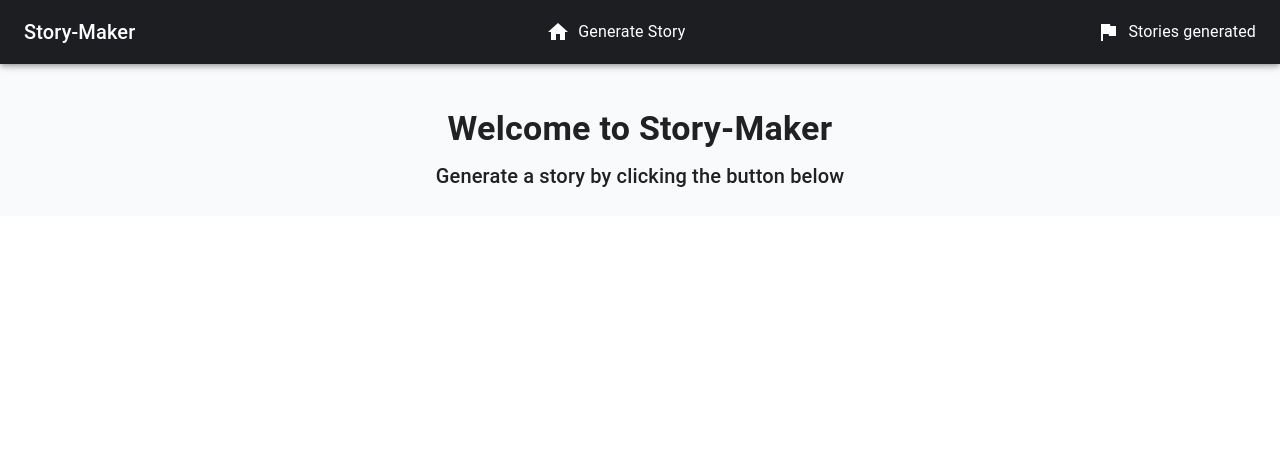
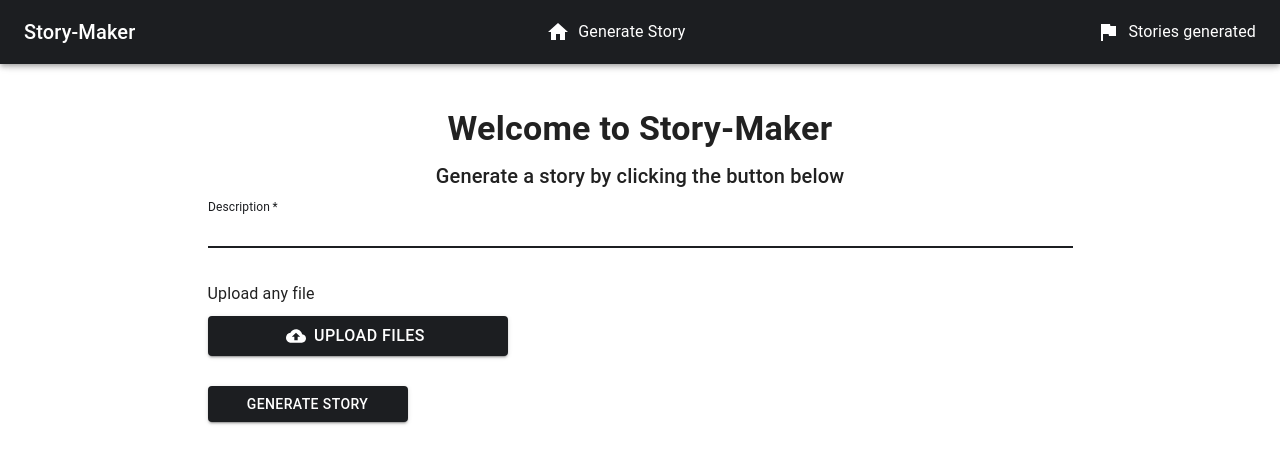
Before and after one commit to MontoyaAndres/Story-Maker, a Next.js app in the folder frontend-main/: page / in a window 1280 px wide. Shown: the top 464 px of the page. Built offline with nearby package versions, Linux system fonts and the light colour scheme; what @mui/material-nextjs would draw is missing.

Commit message:
Feat: update frontend main

```diff
--- a/frontend-main/pages/_app.js
+++ b/frontend-main/pages/_app.js
@@ -26,7 +26,6 @@ export default function MyApp(props) {
         <Box
           sx={{
             display: "flex",
-            backgroundColor: "rgb(249 250 251)",
           }}
         >
           <AppBar
--- a/frontend-main/pages/index.js
+++ b/frontend-main/pages/index.js
@@ -1,9 +1,123 @@
-import { Typography } from "@mui/material";
+import { useState } from "react";
 
-import { Wrapper } from "../styles";
+import { TextField, Typography, Button, Snackbar, Alert } from "@mui/material";
+import CircularProgress from "@mui/material/CircularProgress";
+import Dialog from "@mui/material/Dialog";
+import DialogActions from "@mui/material/DialogActions";
+import DialogContent from "@mui/material/DialogContent";
+import DialogContentText from "@mui/material/DialogContentText";
+import DialogTitle from "@mui/material/DialogTitle";
+import CloudUploadIcon from "@mui/icons-material/CloudUpload";
+
+import { VisuallyHiddenInput, Wrapper } from "../styles";
 
 const Home = () => {
+  const [values, setValues] = useState({
+    description: "",
+    email: "",
+  });
+  const [files, setFiles] = useState(null);
+  const [status, setStatus] = useState("idle");
+  const [story, setStory] = useState(null);
+  const [open, setOpenDialog] = useState(false);
+  const [emailSent, setEmailSent] = useState(false);
+
+  const handleUpload = (e) => {
+    const files = e.target.files;
+    setFiles(Array.from(files));
+  };
+
+  const handleValues = (e) => {
+    const { name, value } = e.target;
+    setValues({ ...values, [name]: value });
+  };
+
+  const handleOpenDialog = (value) => {
+    setOpenDialog(value);
+
+    if (!value) {
+      setValues({ ...values, email: "" });
+    }
+  };
+
+  const handleGenerate = async () => {
+    try {
+      setStatus("pending");
+
+      console.log(values, files);
+
+      // Call the API to generate the story
+      // Then set the story to the state
+      setStory("This is a story");
+
+      setStatus("resolved");
+    } catch (error) {
+      console.error(error);
+      setStatus("rejected");
+    }
+  };
+
+  const handleSave = async () => {
+    try {
+      // Call the API to save the story
+      // Then show a success message
+      setEmailSent(true);
+      handleOpenDialog(false);
+    } catch (error) {
+      console.error(error);
+      setEmailSent(false);
+    }
+  };
+
   return (
+    <>
+      <Snackbar
+        open={emailSent}
+        autoHideDuration={6000}
+        onClose={() => setEmailSent(false)}
+      >
+        <Alert
+          onClose={() => setEmailSent(false)}
+          severity="success"
+          variant="filled"
+          sx={{ width: "100%" }}
+        >
+          We'll send the story to your email
+        </Alert>
+      </Snackbar>
+      <Dialog
+        open={open}
+        onClose={() => handleOpenDialog(false)}
+        PaperProps={{
+          component: "form",
+          onSubmit: (event) => {
+            event.preventDefault();
+            handleSave();
+          },
+        }}
+      >
+        <DialogTitle>We'll send the story to your email</DialogTitle>
+        <DialogContent>
+          <DialogContentText>Enter the email</DialogContentText>
+          <TextField
+            autoFocus
+            required
+            margin="dense"
+            id="name"
+            name="email"
+            label="email"
+            type="email"
+            value={values.email}
+            onChange={handleValues}
+            fullWidth
+            variant="standard"
+          />
+        </DialogContent>
+        <DialogActions>
+          <Button onClick={() => handleOpenDialog(false)}>Cancel</Button>
+          <Button type="submit">Save</Button>
+        </DialogActions>
+      </Dialog>
       <Wrapper>
         <div className="titles">
           <Typography variant="h4" className="title">
@@ -13,7 +127,84 @@ const Home = () => {
             Generate a story by clicking the button below
           </Typography>
         </div>
+        <div className="container">
+          <TextField
+            autoFocus
+            required
+            margin="dense"
+            id="description"
+            name="description"
+            label="Description"
+            fullWidth
+            multiline
+            variant="standard"
+            value={values.description}
+            onChange={handleValues}
+          />
+          <div className="upload">
+            <label htmlFor="upload" style={{ marginTop: 10 }}>
+              Upload any file
+            </label>
+            <Button
+              component="label"
+              variant="contained"
+              startIcon={<CloudUploadIcon />}
+              id="upload"
+            >
+              Upload files
+              <VisuallyHiddenInput
+                type="file"
+                multiple={true}
+                onChange={handleUpload}
+              />
+            </Button>
+          </div>
+          {files?.length > 0 &&
+            files?.map((file) => (
+              <Typography key={file.name} variant="body1">
+                {file.name}
+              </Typography>
+            ))}
+          <Button
+            variant="contained"
+            color="primary"
+            style={{ marginTop: 20, width: 200 }}
+            onClick={handleGenerate}
+            disabled={status === "pending"}
+          >
+            {status === "pending" ? (
+              <CircularProgress size={24} />
+            ) : (
+              "Generate Story"
+            )}
+          </Button>
+          {status === "resolved" && (
+            <>
+              <Typography variant="body1" style={{ marginTop: 20 }}>
+                {story}
+              </Typography>
+              <div className="buttons">
+                <Button
+                  variant="contained"
+                  color="primary"
+                  style={{ width: 200 }}
+                  onClick={() => handleOpenDialog(true)}
+                >
+                  Save
+                </Button>
+                <Button
+                  variant="outlined"
+                  color="primary"
+                  style={{ width: 200 }}
+                >
+                  Re-generate
+                </Button>
+              </div>
+            </>
+          )}
+        </div>
       </Wrapper>
+    </>
   );
 };
 
--- a/frontend-main/styles.js
+++ b/frontend-main/styles.js
@@ -21,4 +21,42 @@ export const Wrapper = styled.div`
     text-align: center;
     margin-top: 10px;
   }
+
+  .container {
+    width: 865px;
+    margin: 0 auto;
+
+    .upload {
+      display: flex;
+      flex-direction: column;
+      margin-top: 20px;
+      width: 300px;
+
+      label {
+        font-size: 16px;
+        margin-bottom: 10px;
+      }
+    }
+
+    .buttons {
+      display: flex;
+      margin-top: 20px;
+
+      button {
+        margin-right: 10px;
+      }
+    }
+  }
 `;
+
+export const VisuallyHiddenInput = styled.input`
+  clip: rect(0 0 0 0);
+  clip-path: inset(50%);
+  height: 1;
+  overflow: hidden;
+  position: absolute;
+  bottom: 0;
+  left: 0;
+  white-space: nowrap;
+  width: 1;
+`;
```
Lines whose indentation alone changed are shown as unchanged.
